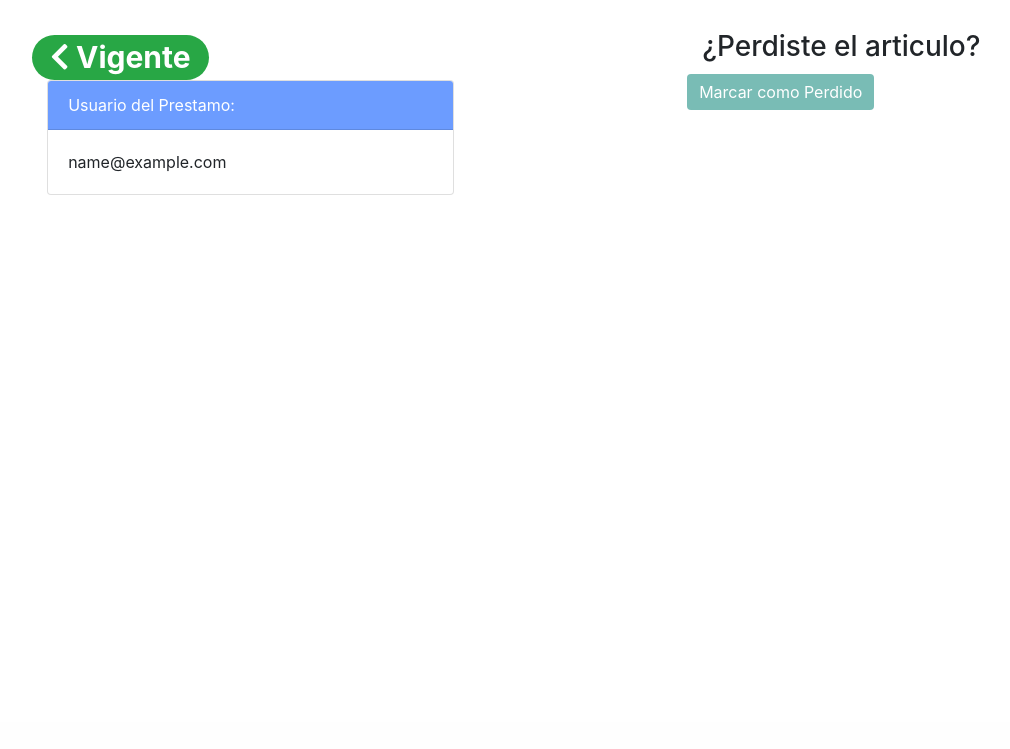
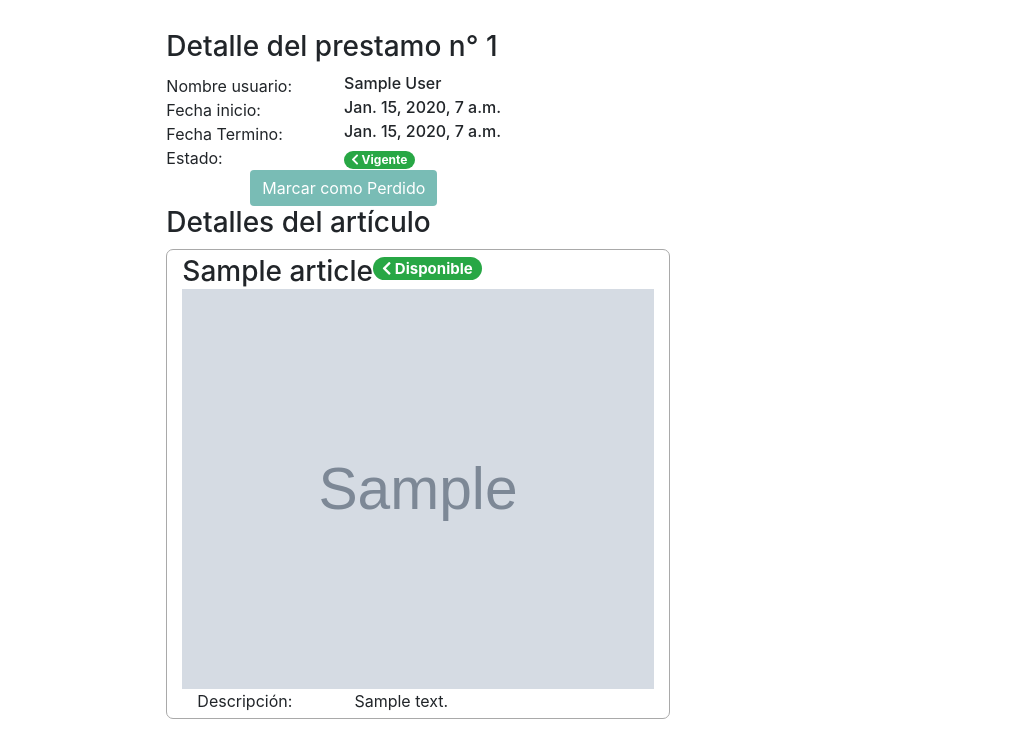
Before and after one commit to DCC-CC4401/2018-1-Soft-of-War-T4, a Django app: page /user/loan/1/ in a window 1280 px wide. Shown: the part 78-827 px from the top of the page, without its empty margins (62-1072 px from the left). Before the commit the page ends 273 px from the top, so only its background shows below. Run offline with Django 3.2, Linux system fonts and the light colour scheme; a user stored in the database is signed in; tables that the repository leaves empty hold one stand-in row (values such as "Sample post"); grey boxes marked "Sample" are stand-in pictures; some libraries are stand-ins or nearby versions.

Commit message:
se compatibiliza ficha de reservas y prestamos

```diff
--- a/cc4401Inventory/reservationsApp/templates/reservation_data.html
+++ b/cc4401Inventory/reservationsApp/templates/reservation_data.html
@@ -3,7 +3,9 @@
 
 {% load static %}
 
-
+{% block title %}
+  Ficha de reserva: {{ reservation.id }}
+{% endblock %}
 
 {% block body %}
 
@@ -122,6 +124,4 @@
 
     </div>
 
-  </div>
-</div>
 {% endblock %}
--- a/cc4401Inventory/reservationsApp/views.py
+++ b/cc4401Inventory/reservationsApp/views.py
@@ -26,6 +26,7 @@ def delete(request):
         except:
             messages.warning(request, 'Ha ocurrido un error y la reserva no se ha eliminado')
 
+        messages.success(request, 'Se ha eliminado exitosamente')
         return redirect('user_data', user_id=request.user.id)
 
 
--- a/cc4401Inventory/usersApp/templates/usersApp/loans-data.html
+++ b/cc4401Inventory/usersApp/templates/usersApp/loans-data.html
@@ -10,13 +10,46 @@
 
 {% block body %}
 
-  <div class="row">
-    <div class="col-md-4 offset-1">
+  <div class = "col-md-5 offset-2">
+      <h3 class="block-title">Detalle del prestamo n° {{ loan.id }} </h3>
 
-      <div class="row">
-        <h1 class="loan-name">
-          {{ loan.name }}
-        {% if loan.state == "V" %}
+  <form action="{% url  'lost_request' loan.id %}" method="post" class="lost-form">
+        {% csrf_token %}
+
+         <div class = "row">
+          <div class="col-md-4">
+            <label>Nombre usuario: </label>
+          </div>
+          <div class="col-md-8">
+           <h6>   {{ user.get_full_name}} </h6>
+          </div>
+        </div>
+
+        <div class = "row">
+          <div class="col-md-4">
+            <label>Fecha inicio: </label>
+          </div>
+          <div class="col-md-8">
+           <h6>   {{ loan.starting_date_time }} </h6>
+          </div>
+        </div>
+
+        <div class = "row">
+          <div class="col-md-4">
+            <label>Fecha Termino: </label>
+          </div>
+          <div class="col-md-8">
+           <h6>   {{ loan.ending_date_time }} </h6>
+          </div>
+        </div>
+
+        <div class = "row">
+          <div class="col-md-4">
+            <label>Estado: </label>
+          </div>
+          <div class="col-md-8">
+
+           {% if loan.state == "V" %}
             <span class="badge badge-pill badge-success"><i class="fas fa-chevron-left"></i> {{  loan.get_state_display }}</span>
           {% elif loan.state == "C" %}
             <span class="badge badge-pill badge-danger"><i class="fas fa-chevron-left"></i> {{  loan.get_state_display }}</span>
@@ -25,32 +58,67 @@
             {% elif loan.state == "R" %}
             <span class="badge badge-pill badge-success"><i class="fas fa-chevron-left"></i> {{  loan.get_state_display }}</span>
           {% endif %}
-         </h1>
-      </div>
+
+          </div>
+        </div>
 
 
-      <div class="card">
-        <div class="card-header article-description-title">Usuario del Prestamo:</div>
-        <div class="card-body">
-          <p class="card-text">{{ loan.user }}</p>
-        </div>
-      </div>
-    </div>
 
-    {% if loan.state == "V" or loan.state == "C" %}
+      {% if loan.state == "V" or loan.state == "C" %}
     <div class = "col-md-5 offset-2">
-      <h3 class="block-title"> ¿Perdiste el articulo? </h3>
-      <form action="{% url  'lost_request' loan.id %}" method="post" class="lost-form">
-        {% csrf_token%}
-        <input type="hidden" name="loan_id" value="{{ loan.id }}">
         <div class = "row">
           <button type="submit" class = "btn btn-primary float-right"> Marcar como Perdido </button>
         </div>
-      </form>
     </div>
-  {% endif %}
+    {% endif %}
+
+  </form>
+
+  <h3 class="block-title"> Detalles del artículo</h3>
+
+  <form   class="reservation-form">
+       <div class="row">
+         <h3>{{ article.name }}</h3>
+         <h5>
+        {% if article.state == "D" %}
+            <span class="badge badge-pill badge-success"><i class="fas fa-chevron-left"></i> {{  article.get_state_display }}</span>
+          {% elif article.state == "P" %}
+            <span class="badge badge-pill badge-primary"><i class="fas fa-chevron-left"></i> {{  article.get_state_display }}</span>
+          {% elif article.state == "L" %}
+            <span class="badge badge-pill badge-danger"><i class="fas fa-chevron-left"></i> {{  article.get_state_display }}</span>
+          {% elif article.state == "R" %}
+            <span class="badge badge-pill badge-warning"><i class="fas fa-chevron-left"></i> {{  article.get_state_display }}</span>
+          {% endif %}
+         </h5>
+       </div>
 
 
+        <div class = "row">
+          {% if article.image %}
+            <img src= " {% static article.image.url %}" class="img-fluid" alt="Foto" style="height: 400px" />
+        {% else %}
+            <img class="card-img-top" src="{% static 'img/items/default_article.jpg' %}" alt="Card image cap">
+        {% endif %}
+          </div>
+
+
+        <div class = "row">
+           <div class="col-md-4">
+            <label>Descripción: </label>
+          </div>
+          <div class="col-md-8">
+          {{ article.description }}
+          </div>
+
+
+        </div>
+
+
+
+
+
+
+      </form>
 
   </div>
 </div>
--- a/cc4401Inventory/usersApp/views.py
+++ b/cc4401Inventory/usersApp/views.py
@@ -98,16 +98,18 @@ def user_data(request, user_id):
 
 @login_required
 def loan_data(request, loan_id):
-    #try:
+    try:
         loan = Article_Loan.objects.get(id=loan_id)
+        article = loan.article
         context = {
             'loan': loan,
+            'article': article
         }
 
         return render(request, 'usersApp/loans-data.html', context)
-    #except Exception as e:
-        #print(e)
-        #return redirect('/')
+    except Exception as e:
+        print(e)
+        return redirect('/')
 
 
 @login_required
@@ -116,4 +118,5 @@ def lost_request(request, loan_id):
         loan = Article_Loan.objects.get(id=loan_id)
         loan.state = 'P'
         loan.save()
-    return redirect('user_data', user_id=request.user.id)
+    messages.success(request, '"Se ha marcado como perdido el articulo"')
+    return redirect('loan_data', loan_id=loan_id)
```
